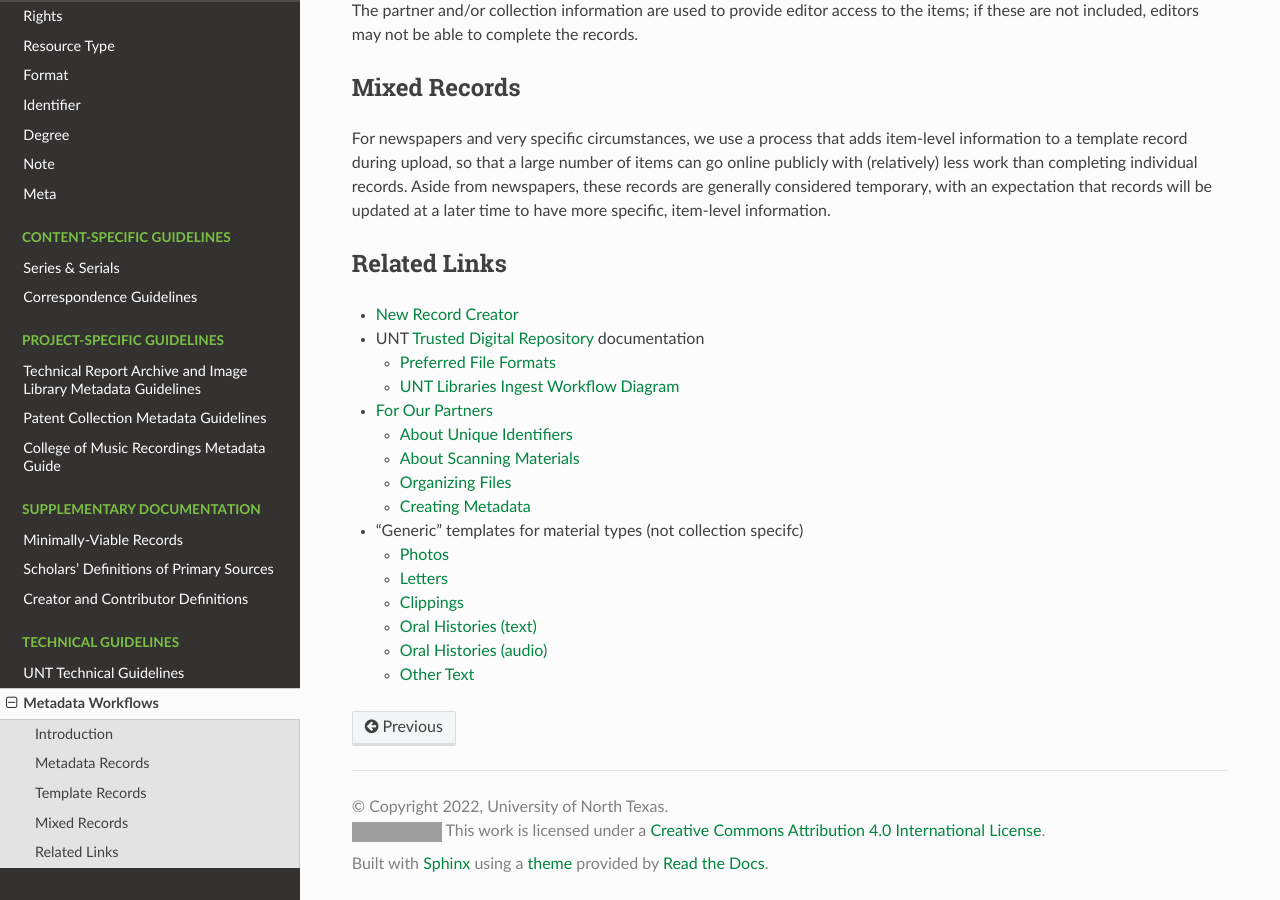
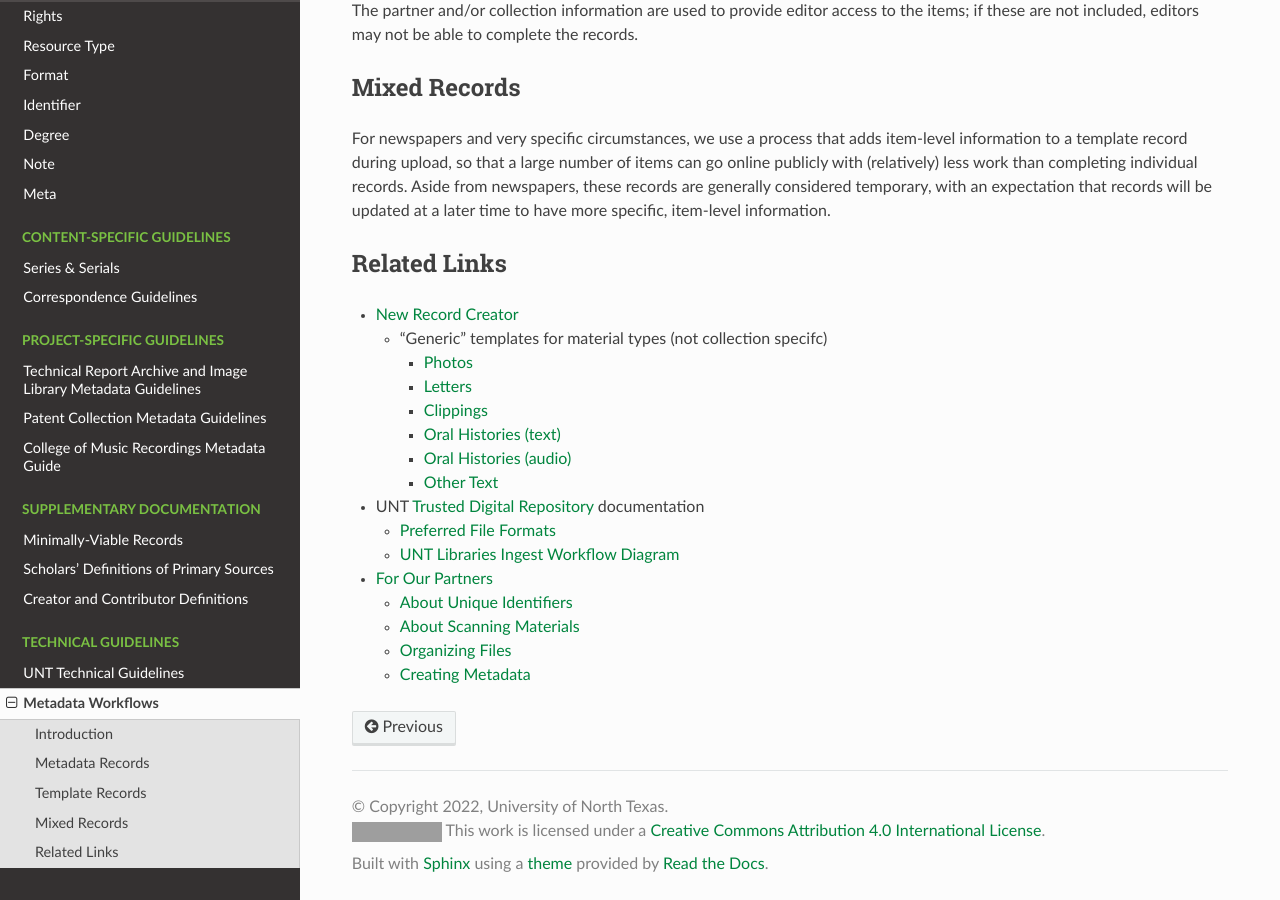
Before and after one commit to unt-libraries/untl-metadata-documentation, a Sphinx documentation site: the page built from docs/technical/metadata-workflow.rst, in a window 1280 px wide and 900 px high, scrolled down 2597 px. Built offline with Sphinx 7.4.7 and the Read the Docs theme 2.0.0, drawn with Linux system fonts in a browser that asks for light colours; some of the changed lines change nothing that is shown; grey boxes are pictures that could not be loaded.

Commit message:
minor formatting

```diff
--- a/docs/technical/metadata-workflow.rst
+++ b/docs/technical/metadata-workflow.rst
@@ -142,6 +142,15 @@ Related Links
 
 -   `New Record Creator`_
 
+    -   "Generic" templates for material types (not collection specifc)
+
+        -   `Photos <https://edit.texashistory.unt.edu/nrc/new/?t=3691>`_
+        -   `Letters <https://edit.texashistory.unt.edu/nrc/new/?t=3689>`_
+        -   `Clippings <https://edit.texashistory.unt.edu/nrc/new/?t=4119>`_
+        -   `Oral Histories (text) <https://edit.texashistory.unt.edu/nrc/new/?t=3699>`_
+        -   `Oral Histories (audio) <https://edit.texashistory.unt.edu/nrc/new/?t=3690>`_
+        -   `Other Text <https://edit.texashistory.unt.edu/nrc/new/?t=3692>`_
+
 -   UNT `Trusted Digital Repository <https://library.unt.edu/digital-libraries/trusted-digital-repository/>`_ documentation
 
     -   `Preferred File Formats <https://library.unt.edu/digital-projects-unit/standards/digital-file-formats/>`_
@@ -153,12 +162,3 @@ Related Links
     -   `About Scanning Materials`_
     -   `Organizing Files`_
     -   `Creating Metadata`_
-
--   "Generic" templates for material types (not collection specifc)
-
-    -   `Photos <https://edit.texashistory.unt.edu/nrc/new/?t=3691>`_
-    -   `Letters <https://edit.texashistory.unt.edu/nrc/new/?t=3689>`_
-    -   `Clippings <https://edit.texashistory.unt.edu/nrc/new/?t=4119>`_
-    -   `Oral Histories (text) <https://edit.texashistory.unt.edu/nrc/new/?t=3699>`_
-    -   `Oral Histories (audio) <https://edit.texashistory.unt.edu/nrc/new/?t=3690>`_
-    -   `Other Text <https://edit.texashistory.unt.edu/nrc/new/?t=3692>`_
```
